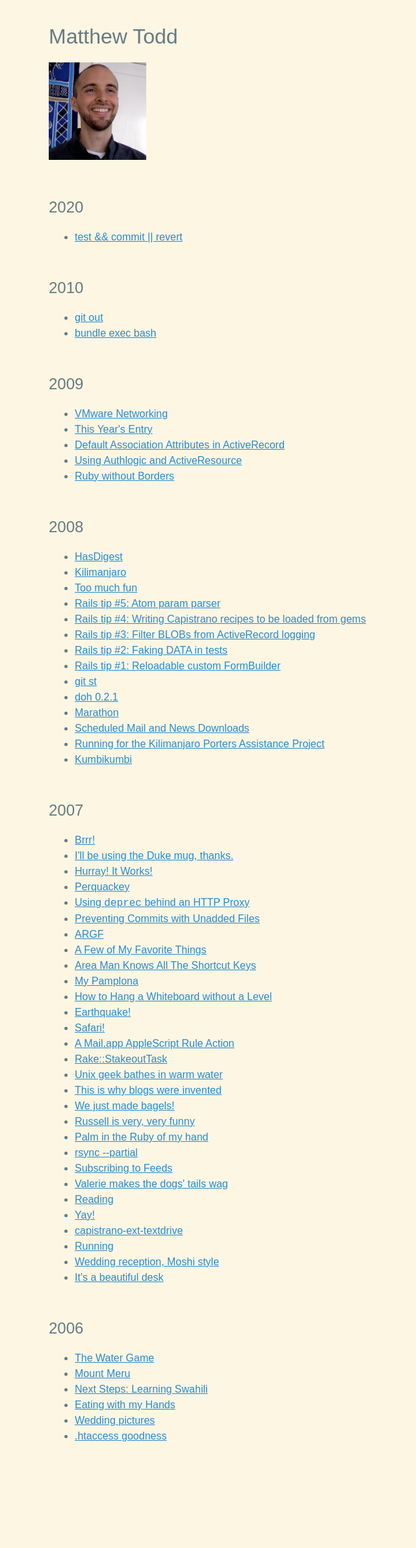
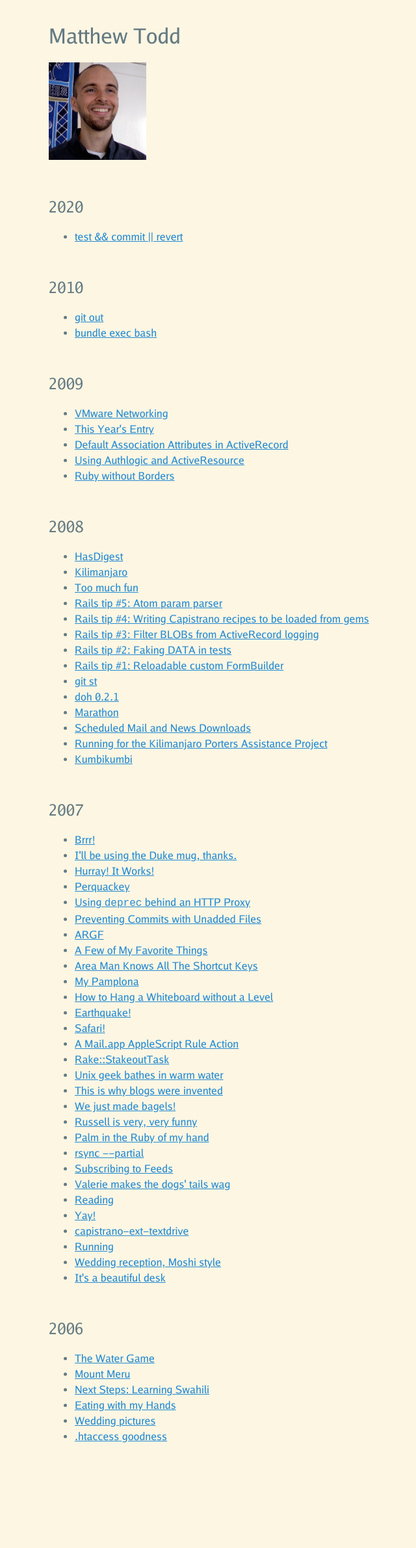
Before and after one commit to matthewtodd/matthewtodd.github.io, a Jekyll site: the page built from index.html, in a window 1280 px wide. Shown: the whole page at 65% size, without its empty margins (245-885 px from the left). Built offline with Jekyll 4.4.1, drawn with Linux system fonts in a browser that asks for light colours; some web fonts are replaced.

Commit message:
Self-host fonts.
Font library was glitchy / slow the other day.

```diff
--- a/_includes/head.html
+++ b/_includes/head.html
@@ -2,8 +2,6 @@
   <meta charset="utf-8" />
   <meta name="viewport" content="width=device-width, initial-scale=1" />
 
-  <link rel="stylesheet" href="https://fontlibrary.org/face/go" media="screen" />
-  <link rel="stylesheet" href="https://fontlibrary.org/face/go-mono" media="screen" />
   <link rel="stylesheet" href="/stylesheets/normalize.css" media="screen" />
   <link rel="stylesheet" href="/stylesheets/screen.css" media="screen" />
   <link rel="alternate" href="/feed.atom" type="application/atom+xml" />
--- a/stylesheets/screen.css
+++ b/stylesheets/screen.css
@@ -1,3 +1,17 @@
+@font-face {
+  font-family: 'GoRegular';
+  src: url('/images/Go-Regular.ttf') format('truetype');
+  font-weight: normal;
+  font-style: normal;
+}
+
+@font-face {
+  font-family: 'GoMonoRegular';
+  src: url('/images/Go-Mono.ttf') format('truetype');
+  font-weight: normal;
+  font-style: normal;
+}
+
 body {
   font-family: GoRegular, sans-serif;
   font-size: 16px;
```
Also changed, not shown: images/Go-Mono.ttf (added), images/Go-Regular.ttf (added).
